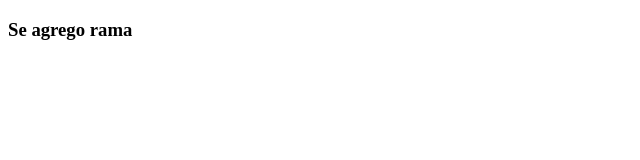
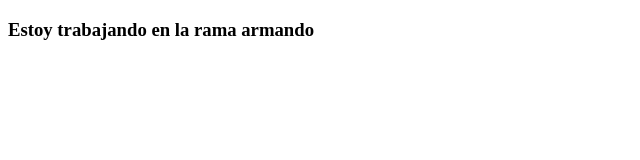
Before and after one commit to ArmandoSan/ITSSNP, a plain HTML site: page index.htm in a window 1280 px wide. Shown: the whole page, without its empty margins (0-640 px from the left). Drawn offline with Linux system fonts and the light colour scheme.

Commit message:
Se empezo a trabajar en la rama armando

```diff
--- a/index.htm
+++ b/index.htm
@@ -7,6 +7,6 @@
     <title>Document</title>
 </head>
 <body>
-    <h3>Se agrego rama</h3>
-</body>
+    <h3>Estoy trabajando en la rama armando</h3>
+
 </html>
```
